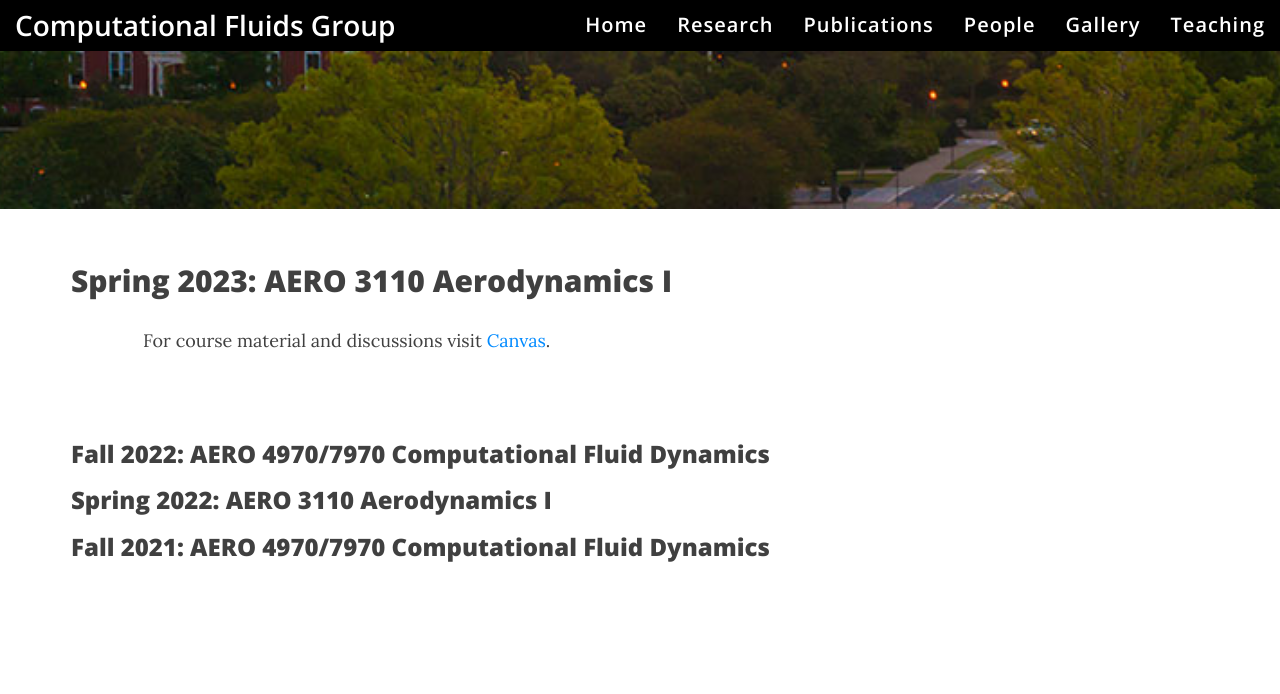
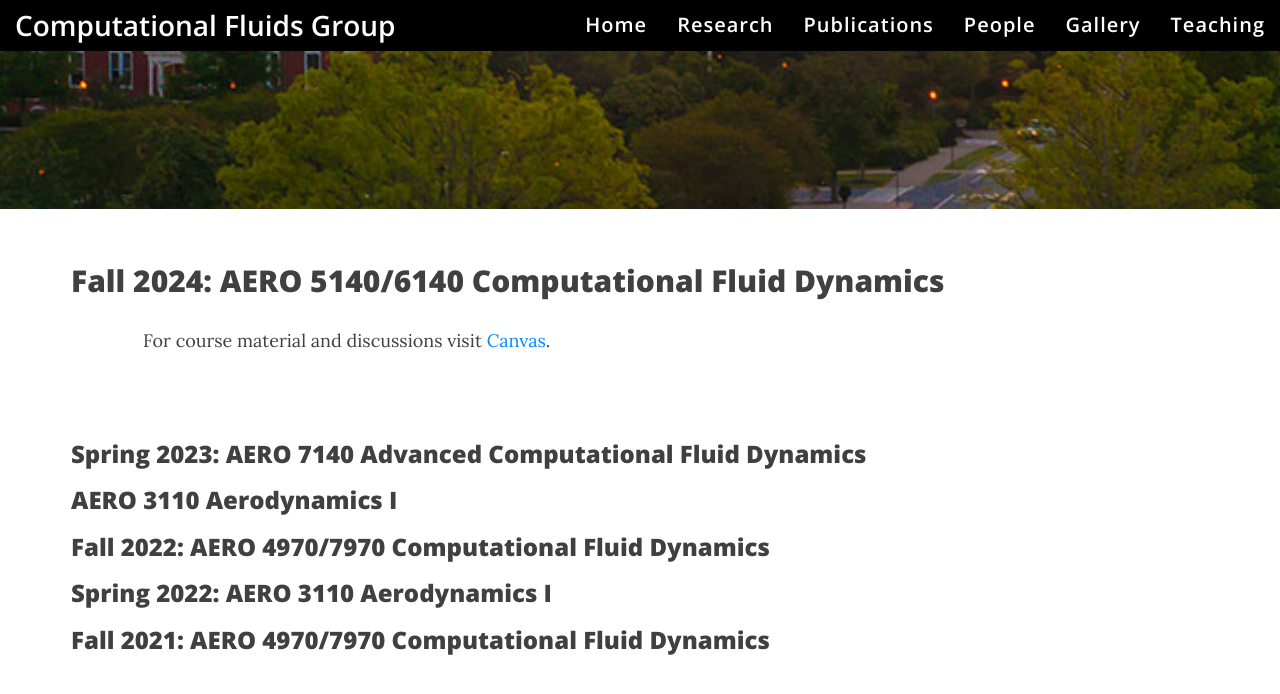
Before and after one commit to neksharan/neksharan.github.io, a Jekyll site: the page built from teaching.md, in a window 1280 px wide and 900 px high, scrolled down 582 px. Shown: the top 694 px of the window. Built offline with Jekyll 4.4.1, drawn with Linux system fonts in a browser that asks for light colours; nearby versions of some CDN libraries.

Commit message:
Updated teaching page

```diff
--- a/teaching.md
+++ b/teaching.md
@@ -7,13 +7,16 @@ bigimg:
   - "/img/miflc_masthead.jpg"
 ---
 
-## Spring 2023: AERO 3110 Aerodynamics I
+## Fall 2024: AERO 5140/6140 Computational Fluid Dynamics
 
 <!---[<font size="+2"> Syllabus </font>](/pdf/Syllabus-fall2022-CFD.pdf){:target="_blank"}{: .btn .btn--primary .btn--small}
 -->
     For course material and discussions visit [Canvas](https://auburn.instructure.com/){:target="_blank"}.
 
 <br />
+### Spring 2023:         AERO 7140 Advanced Computational Fluid Dynamics
+###                                 AERO 3110 Aerodynamics I
+
 ### Fall 2022:         AERO 4970/7970 Computational Fluid Dynamics
 
 ### Spring 2022:         AERO 3110 Aerodynamics I
```
